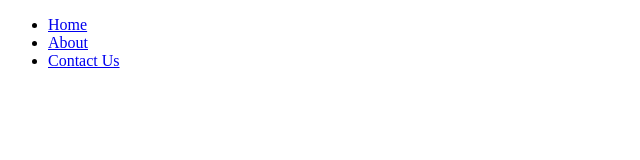
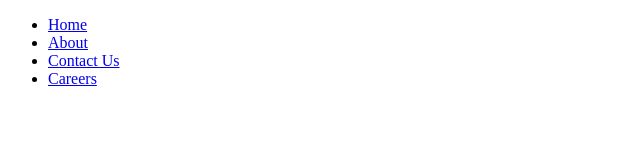
Before and after one commit to senseihatakekakashi/bp-demo-3a, a plain HTML site: page index.html in a window 1280 px wide. Shown: the full height of the page, 0-640 px from the left. Drawn offline with Linux system fonts and the light colour scheme.

Commit message:
Nav Bar Careers item successfully added!

```diff
--- a/index.html
+++ b/index.html
@@ -12,6 +12,7 @@
                 <li><a href="home">Home</a></li>
                 <li><a href="about">About</a></li>
                 <li><a href="contact-us">Contact Us</a></li>
+                <li><a href="careers">Careers</a></li>
             </ul>
         </nav>
     </header>
```
